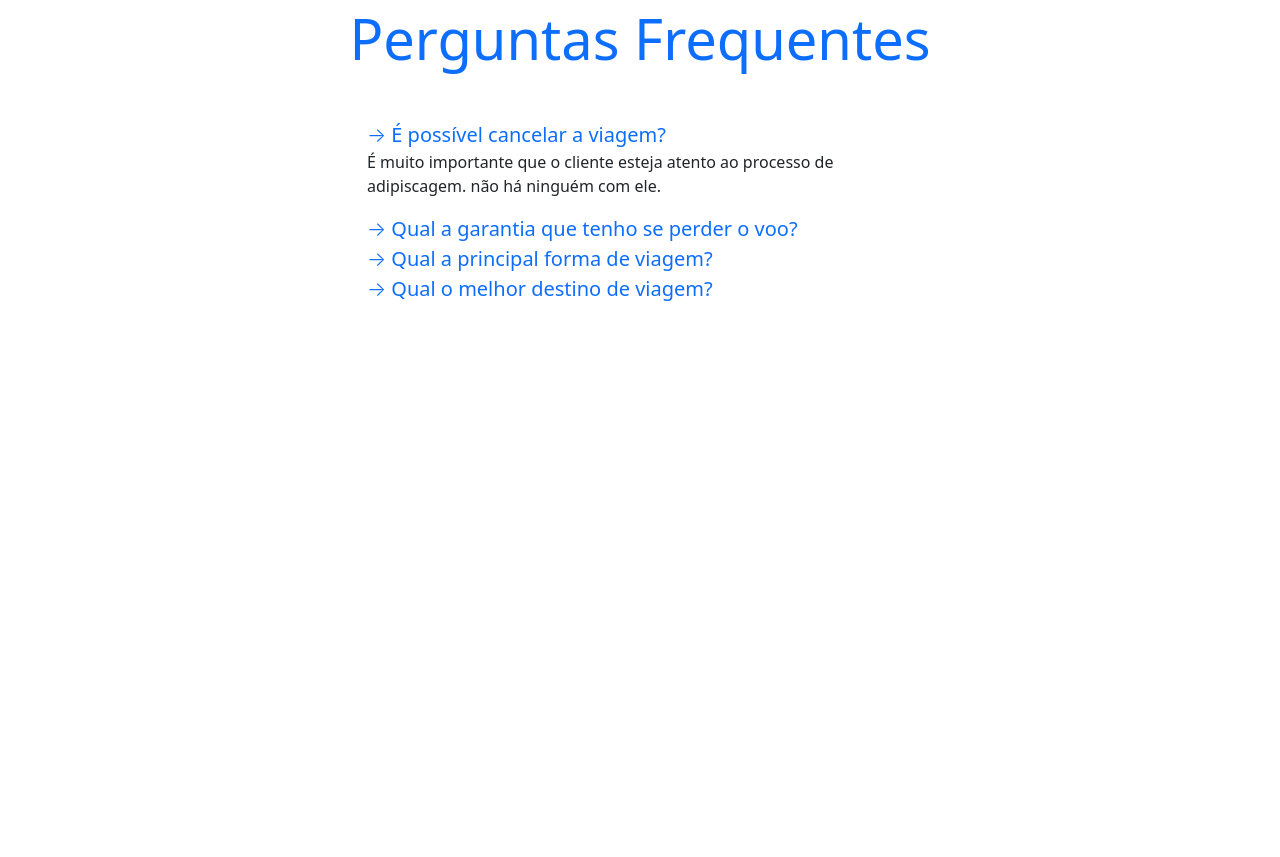
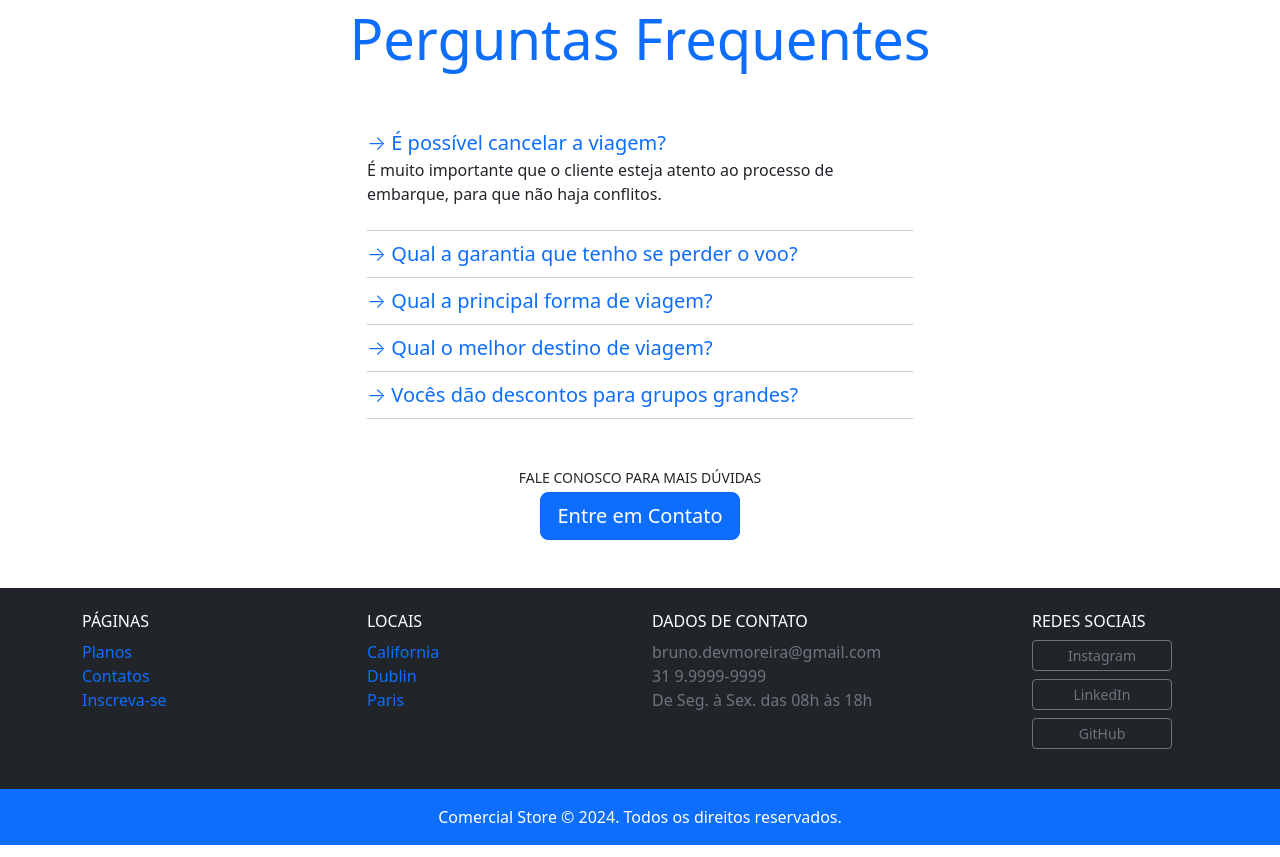
Before and after one commit to bmoreira1/bootstrap, a plain HTML site: page index.html in a window 1280 px wide. Shown: the part 1940-2797 px from the top of the page. Drawn offline with nearby package versions, Linux system fonts and the light colour scheme.

Commit message:
home concluída

```diff
--- a/css/styles.css
+++ b/css/styles.css
@@ -1,5 +1,4 @@
 body {
-    height: 3000px;
     padding-top: 4.43rem;
 }
 
@@ -18,6 +17,10 @@ body {
     background-size: cover;
 }
 
+.pergunta {
+    border-bottom: 1px solid rgba(0, 0, 0, .2);
+}
+
 @media (max-width: 669px){
     #home-quote .display-4 {
         font-size: 2.3rem;
--- a/index.html
+++ b/index.html
@@ -14,7 +14,7 @@
     <nav class="navbar navbar-expand-md navbar-light bg-light fixed-top py-3 box-shadow">
         <div class="container-fluid" style="max-width: 1400px; margin: 0 auto;">
             <a href="index.html">
-                <img src="img/caravan.svg" alt="logo nome do site">
+                <img src="img/voo-de-aviao.png" style="max-width: 10%;" alt="logo do site">
             </a>
             <button class="navbar-toggler" type="button" data-bs-toggle="collapse" data-bs-target="#navbarSupportedContent" aria-controls="navbarSupportedContent" aria-expanded="false" aria-label="Toggle navigation">
                 <span class="navbar-toggler-icon"></span>
@@ -119,7 +119,7 @@
                         <img src="./img/icones/passaporte.svg" alt="Passaporte">
                     </div>
                     <h3>Documentos</h3>
-                    <p>É muito importante que o cliente esteja atento ao processo de adipiscagem. não há ninguém com ele.</p>
+                    <p>É muito importante que o cliente esteja atento ao processo de embarque, para que não haja conflitos.</p>
                 </div>
 
                 <div class="col-xl-4 col-md-6 my-2">
@@ -127,7 +127,7 @@
                         <img src="./img/icones/passagens.svg" alt="Passagens">
                     </div>
                     <h3>Passagens</h3>
-                    <p>É muito importante que o cliente esteja atento ao processo de adipiscagem. não há ninguém com ele.</p>
+                    <p>É muito importante que o cliente esteja atento ao processo de embarque, para que não haja conflitos.</p>
                 </div>
 
                 <div class="col-xl-4 col-md-6 my-2">
@@ -135,7 +135,7 @@
                         <img src="./img/icones/translado.svg" alt="Translado">
                     </div>
                     <h3>Translado</h3>
-                    <p>É muito importante que o cliente esteja atento ao processo de adipiscagem. não há ninguém com ele.</p>
+                    <p>É muito importante que o cliente esteja atento ao processo de embarque, para que não haja conflitos.</p>
                 </div>
 
                 <div class="col-xl-4 col-md-6 my-2">
@@ -143,7 +143,7 @@
                         <img src="./img/icones/praias.svg" alt="Praias">
                     </div>
                     <h3>Praias</h3>
-                    <p>É muito importante que o cliente esteja atento ao processo de adipiscagem. não há ninguém com ele.</p>
+                    <p>É muito importante que o cliente esteja atento ao processo de embarque, para que não haja conflitos.</p>
                 </div>
 
                 <div class="col-xl-4 col-md-6 my-2">
@@ -151,7 +151,7 @@
                         <img src="./img/icones/bagagens.svg" alt="Bagagens">
                     </div>
                     <h3>Bagagens</h3>
-                    <p>É muito importante que o cliente esteja atento ao processo de adipiscagem. não há ninguém com ele.</p>
+                    <p>É muito importante que o cliente esteja atento ao processo de embarque, para que não haja conflitos.</p>
                 </div>
 
                 <div class="col-xl-4 col-md-6 my-2">
@@ -159,7 +159,7 @@
                         <img src="./img/icones/turismo.svg" alt="Turismo">
                     </div>
                     <h3>Turismo</h3>
-                    <p>É muito importante que o cliente esteja atento ao processo de adipiscagem. não há ninguém com ele.</p>
+                    <p>É muito importante que o cliente esteja atento ao processo de embarque, para que não haja conflitos.</p>
                 </div>
             </div>
 
@@ -180,41 +180,103 @@
             <h2 class="display-4 text-primary">Perguntas Frequentes</h2>
         </div>
         <div class="row justify-content-center">
-            <div class="col-6" id="perguntas-frequentes" data-children=".pergunta">
-                <div class="pergunta">
-                    <a href="#pergunta1" class="lead text-decoration-none" data-toggle="collapse" data-parent="#perguntas-frequentes" aria-expanded="true" aria-controls="pergunta1">→ É possível cancelar a viagem?</a>
-                    <div id="pergunta1" class="collapse show" role="tabpanel">
-                        <p>É muito importante que o cliente esteja atento ao processo de adipiscagem. não há ninguém com ele.</p>
+            <div class="col-lg-6 col-10" id="perguntas-frequentes" data-children=".pergunta">
+                <div class="pergunta py-2">
+                    <a href="#pergunta1" class="lead text-decoration-none" data-toggle="collapse" aria-expanded="true" aria-controls="pergunta1">→ É possível cancelar a viagem?</a>
+                    <div id="pergunta1" class="collapse show" role="tabpanel" data-parent="#perguntas-frequentes">
+                        <p>É muito importante que o cliente esteja atento ao processo de embarque, para que não haja conflitos.</p>
                     </div>
                 </div>
 
-                <div class="pergunta">
-                    <a href="#pergunta2" class="lead text-decoration-none" data-toggle="collapse" data-parent="#perguntas-frequentes" aria-expanded="true" aria-controls="pergunta2">→ Qual a garantia que tenho se perder o voo?</a>
-                    <div id="pergunta2" class="collapse" role="tabpanel">
-                        <p>É muito importante que o cliente esteja atento ao processo de adipiscagem. não há ninguém com ele.</p>
+                <div class="pergunta py-2">
+                    <a href="#pergunta2" class="lead text-decoration-none" data-toggle="collapse" aria-expanded="true" aria-controls="pergunta2">→ Qual a garantia que tenho se perder o voo?</a>
+                    <div id="pergunta2" class="collapse" role="tabpanel" data-parent="#perguntas-frequentes">
+                        <p>É muito importante que o cliente esteja atento ao processo de embarque, para que não haja conflitos.</p>
                     </div>
                 </div>
 
-                <div class="pergunta">
-                    <a href="#pergunta3" class="lead text-decoration-none" data-toggle="collapse" data-parent="#perguntas-frequentes" aria-expanded="true" aria-controls="pergunta3">→ Qual a principal forma de viagem?</a>
-                    <div id="pergunta3" class="collapse" role="tabpanel">
-                        <p>É muito importante que o cliente esteja atento ao processo de adipiscagem. não há ninguém com ele.</p>
+                <div class="pergunta py-2">
+                    <a href="#pergunta3" class="lead text-decoration-none" data-toggle="collapse" aria-expanded="true" aria-controls="pergunta3">→ Qual a principal forma de viagem?</a>
+                    <div id="pergunta3" class="collapse" role="tabpanel" data-parent="#perguntas-frequentes">
+                        <p>É muito importante que o cliente esteja atento ao processo de embarque, para que não haja conflitos.</p>
                     </div>
                 </div>
 
-                <div class="pergunta">
-                    <a href="#pergunta4" class="lead text-decoration-none" data-toggle="collapse" data-parent="#perguntas-frequentes" aria-expanded="true" aria-controls="pergunta4">
+                <div class="pergunta py-2">
+                    <a href="#pergunta4" class="lead text-decoration-none" data-toggle="collapse" aria-expanded="true" aria-controls="pergunta4">
                         → Qual o melhor destino de viagem?
                     </a>
-                    <div id="pergunta4" class="collapse" role="tabpanel">
+                    <div id="pergunta4" class="collapse" role="tabpanel" data-parent="#perguntas-frequentes">
                         <p>
-                            É muito importante que o cliente esteja atento ao processo de adipiscagem. não há ninguém com ele.
+                            É muito importante que o cliente esteja atento ao processo de embarque, para que não haja conflitos.
+                        </p>
+                    </div>
+                </div>
+
+                <div class="pergunta py-2">
+                    <a href="#pergunta5" class="lead text-decoration-none" data-toggle="collapse"  aria-expanded="true" aria-controls="pergunta5">
+                        → Vocês dão descontos para grupos grandes?
+                    </a>
+                    <div id="pergunta5" class="collapse" role="tabpanel" data-parent="#perguntas-frequentes">
+                        <p>
+                            É muito importante que o cliente esteja atento ao processo de embarque, para que não haja conflitos.
                         </p>
                     </div>
                 </div>
             </div>
         </div>
+
+        <div class="my-5 text-center">
+            <p class="small m-1">FALE CONOSCO PARA MAIS DÚVIDAS</p>
+            <a href="contato.html" class="btn btn-primary btn-lg">Entre em Contato</a>
+        </div>
     </section>
+
+    <footer class="bg-dark text-white">
+        <div class="container py-4">
+            <div class="row">
+                <div class="col-md-3 col-6">
+                    <h4 class="h6">PÁGINAS</h4>
+                    <ul class="list-unstyled">
+                        <li><a class="text-decoration-none" href="planos.html">Planos</a></li>
+                        <li><a class="text-decoration-none" href="contato.html">Contatos</a></li>
+                        <li><a class="text-decoration-none" href="inscricao.html">Inscreva-se</a></li>
+                    </ul>
+                </div>
+
+                <div class="col-md-3 col-6">
+                    <h4 class="h6">LOCAIS</h4>
+                    <ul class="list-unstyled">
+                        <li><a class="text-decoration-none" href="local.html">California</a></li>
+                        <li><a class="text-decoration-none" href="local.html">Dublin</a></li>
+                        <li><a class="text-decoration-none" href="local.html">Paris</a></li>
+                    </ul>
+                </div>
+
+                <div class="col-md-4 col-6">
+                    <h4 class="h6">DADOS DE CONTATO</h4>
+                    <ul class="list-unstyled text-secondary">
+                        <li>bruno.devmoreira@gmail.com</li>
+                        <li>31 9.9999-9999</li>
+                        <li>De Seg. à Sex. das 08h às 18h</li>
+                    </ul>
+                </div>
+
+                <div class="col-md-2 col-6">
+                    <h4 class="h6">REDES SOCIAIS</h4>
+                    <ul class="list-unstyled">
+                        <li><a class="text-decoration-none btn btn-outline-secondary btn-sm d-block mb-2" style="max-width:140px" href="">Instagram</a></li>
+                        <li><a class="text-decoration-none btn btn-outline-secondary btn-sm d-block mb-2" style="max-width:140px" href="">LinkedIn</a></li>
+                        <li><a class="text-decoration-none btn btn-outline-secondary btn-sm d-block mb-2" style="max-width:140px" href="">GitHub</a></li>
+                    </ul>
+                </div>
+            </div>
+        </div>
+
+        <div class="bg-primary text-center py-3">
+            <p class="mb-0">Comercial Store © 2024. Todos os direitos reservados.</p>
+        </div>
+    </footer>
 
     <script src="https://cdn.jsdelivr.net/npm/bootstrap@5.3.3/dist/js/bootstrap.bundle.min.js"></script>
     <script src="https://code.jquery.com/jquery-3.5.1.slim.min.js"></script>
```
Also changed, not shown: img/voo-de-aviao.png (added), img/voo-de-aviao.svg (added).
